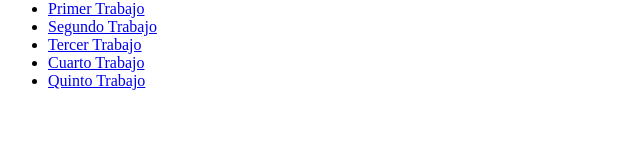
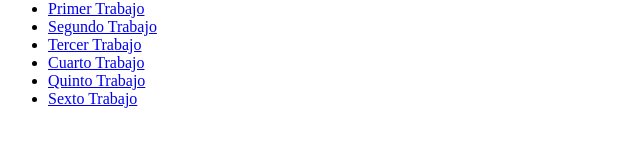
Before and after one commit to Sesuli/plataformas-moviles-entregas, a plain HTML site: page index.html in a window 1280 px wide. Shown: the part 114-260 px from the top of the page, without its empty margins (0-640 px from the left). Drawn offline with Linux system fonts and the light colour scheme.

Commit message:
index.html

```diff
--- a/index.html
+++ b/index.html
@@ -14,5 +14,7 @@
        <li><a href="tp-3/">Tercer Trabajo</a></li>
        <li><a href="tp-4/">Cuarto Trabajo</a></li>
        <li><a href="tp-5/">Quinto Trabajo</a></li>
+       <li><a href="tp-6/">Sexto Trabajo</a></li>
+
 </body>
 </html>
```
